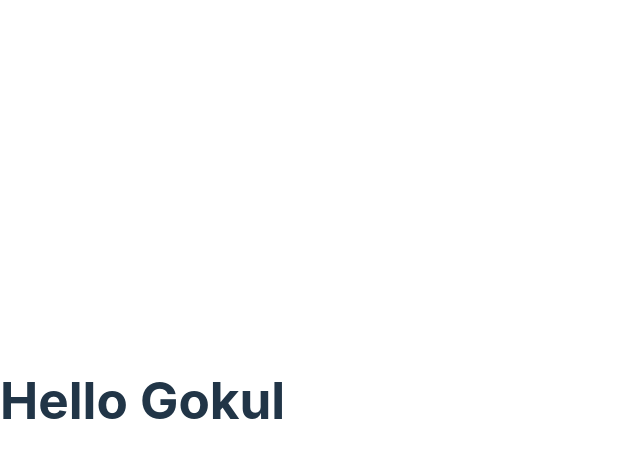
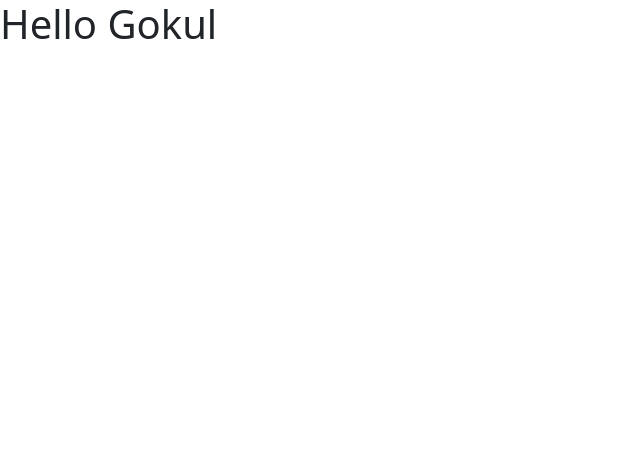
Before and after one commit to GokulM2811/React-Projects, a React (Vite) app in the folder react-app/: page / in a window 1280 px wide. Shown: the top 458 px of the page, without its empty margins (0-640 px from the left). Built offline with nearby package versions, Linux system fonts and the light colour scheme.

Commit message:
bootstrap update

```diff
--- a/react-app/package.json
+++ b/react-app/package.json
@@ -9,6 +9,7 @@
     "preview": "vite preview"
   },
   "dependencies": {
+    "bootstrap": "^5.2.3",
     "react": "^18.2.0",
     "react-dom": "^18.2.0"
   },
--- a/react-app/src/index.css
+++ /dev/null
@@ -1,69 +0,0 @@
-:root {
-  font-family: Inter, system-ui, Avenir, Helvetica, Arial, sans-serif;
-  line-height: 1.5;
-  font-weight: 400;
-
-  color-scheme: light dark;
-  color: rgba(255, 255, 255, 0.87);
-  background-color: #242424;
-
-  font-synthesis: none;
-  text-rendering: optimizeLegibility;
-  -webkit-font-smoothing: antialiased;
-  -moz-osx-font-smoothing: grayscale;
-  -webkit-text-size-adjust: 100%;
-}
-
-a {
-  font-weight: 500;
-  color: #646cff;
-  text-decoration: inherit;
-}
-a:hover {
-  color: #535bf2;
-}
-
-body {
-  margin: 0;
-  display: flex;
-  place-items: center;
-  min-width: 320px;
-  min-height: 100vh;
-}
-
-h1 {
-  font-size: 3.2em;
-  line-height: 1.1;
-}
-
-button {
-  border-radius: 8px;
-  border: 1px solid transparent;
-  padding: 0.6em 1.2em;
-  font-size: 1em;
-  font-weight: 500;
-  font-family: inherit;
-  background-color: #1a1a1a;
-  cursor: pointer;
-  transition: border-color 0.25s;
-}
-button:hover {
-  border-color: #646cff;
-}
-button:focus,
-button:focus-visible {
-  outline: 4px auto -webkit-focus-ring-color;
-}
-
-@media (prefers-color-scheme: light) {
-  :root {
-    color: #213547;
-    background-color: #ffffff;
-  }
-  a:hover {
-    color: #747bff;
-  }
-  button {
-    background-color: #f9f9f9;
-  }
-}
--- a/react-app/src/main.tsx
+++ b/react-app/src/main.tsx
@@ -1,7 +1,7 @@
 import React from 'react'
 import ReactDOM from 'react-dom/client'
 import App from './App'
-import './index.css'
+import 'bootstrap/dist/css/bootstrap.css'
 
 ReactDOM.createRoot(document.getElementById('root') as HTMLElement).render(
   <React.StrictMode>
```
Also changed, not shown: 1 other file (tests, documents, lock files or other folders).
